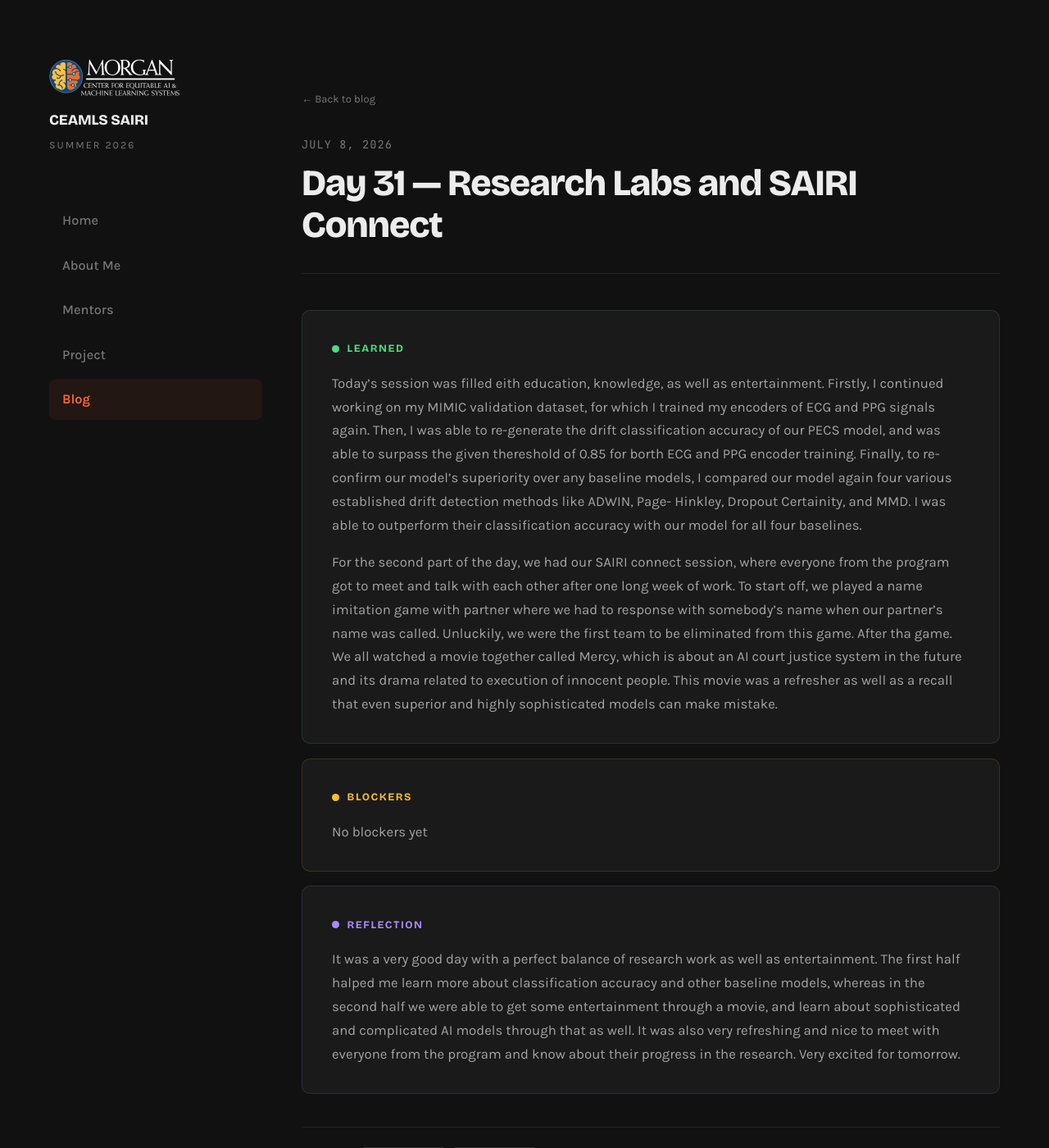
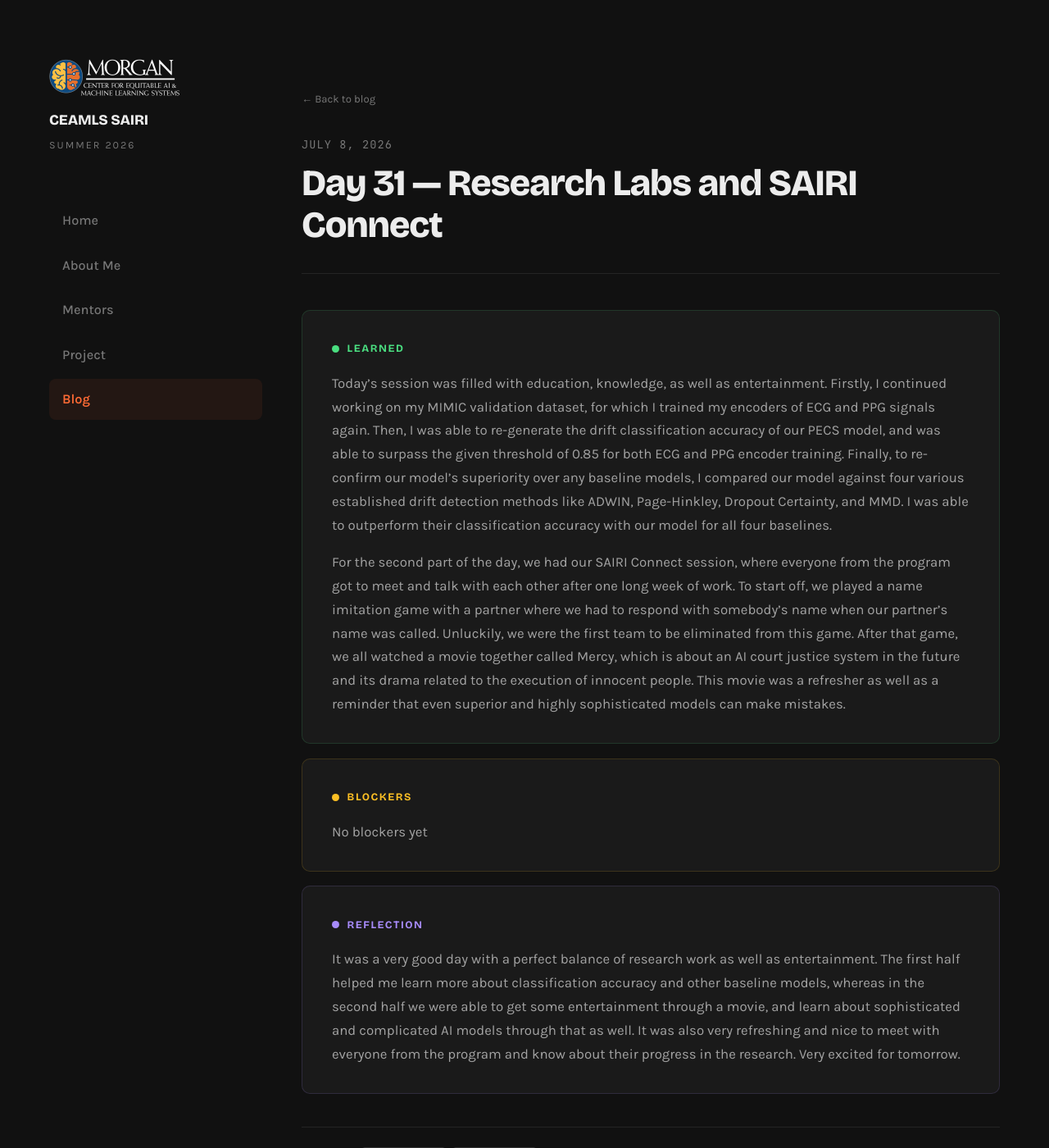
Before and after one commit to Kenzoh33/kenzoh33ceamls26.github.io, a Jekyll site: the page built from _posts/2026-07-08-day-31.md, in a window 1280 px wide and 1400 px high. Shown: the whole window at 82% size. Built offline with Jekyll 4.4.1, drawn with Linux system fonts in a browser that asks for light colours.

Commit message:
Update 2026-07-08-day-31.md

```diff
--- a/_posts/2026-07-08-day-31.md
+++ b/_posts/2026-07-08-day-31.md
@@ -4,15 +4,12 @@ title: "Day 31 — Research Labs and SAIRI Connect"
 date: 2026-07-08
 permalink: /day31.html
 tags: ["Research Labs", "SAIRI Connect"]
+what_i_learned: |
+  Today's session was filled with education, knowledge, as well as entertainment. Firstly, I continued working on my MIMIC validation dataset, for which I trained my encoders of ECG and PPG signals again. Then, I was able to re-generate the drift classification accuracy of our PECS model, and was able to surpass the given threshold of 0.85 for both ECG and PPG encoder training. Finally, to re-confirm our model's superiority over any baseline models, I compared our model against four various established drift detection methods like ADWIN, Page-Hinkley, Dropout Certainty, and MMD. I was able to outperform their classification accuracy with our model for all four baselines.
 
-what_i_learned: |
-   Today’s session was filled eith education, knowledge, as well as entertainment. Firstly, I continued working on my MIMIC validation             dataset, for which I trained my encoders of ECG and PPG signals again. Then, I was able to re-generate the drift classification accuracy of     our PECS model, and was able to surpass the given thereshold of 0.85 for borth ECG and PPG encoder training. Finally, to re-confirm our         model’s superiority over any baseline models, I compared our model again four various established drift detection methods like ADWIN, Page-     Hinkley, Dropout Certainity, and MMD. I was able to outperform their classification accuracy with our model for all four baselines.
-
-   For the second part of the day, we had our SAIRI connect session, where everyone from the program got to meet and talk with each other after    one long week of work. To start off, we played a name imitation game with partner where we had to response with somebody’s name when our        partner’s name was called. Unluckily, we were the first team to be eliminated from this game. After tha game. We all watched a movie            together called Mercy, which is about an AI court justice system in the future and its drama related to execution of innocent people. This      movie was a refresher as well as a recall that even superior and highly sophisticated models can make mistake.
-
+  For the second part of the day, we had our SAIRI Connect session, where everyone from the program got to meet and talk with each other after one long week of work. To start off, we played a name imitation game with a partner where we had to respond with somebody's name when our partner's name was called. Unluckily, we were the first team to be eliminated from this game. After that game, we all watched a movie together called Mercy, which is about an AI court justice system in the future and its drama related to the execution of innocent people. This movie was a refresher as well as a reminder that even superior and highly sophisticated models can make mistakes.
 blockers: |
   No blockers yet
-
 reflection: |
-  It was a very good day with a perfect balance of research work as well as entertainment. The first half halped me learn more about              classification accuracy and other baseline models, whereas in the second half we were able to get some entertainment through a movie, and       learn about sophisticated and complicated AI models through that as well. It was also very refreshing and nice to meet with everyone from the   program and know about their progress in the research. Very excited for tomorrow.
+  It was a very good day with a perfect balance of research work as well as entertainment. The first half helped me learn more about classification accuracy and other baseline models, whereas in the second half we were able to get some entertainment through a movie, and learn about sophisticated and complicated AI models through that as well. It was also very refreshing and nice to meet with everyone from the program and know about their progress in the research. Very excited for tomorrow.
 ---
```
